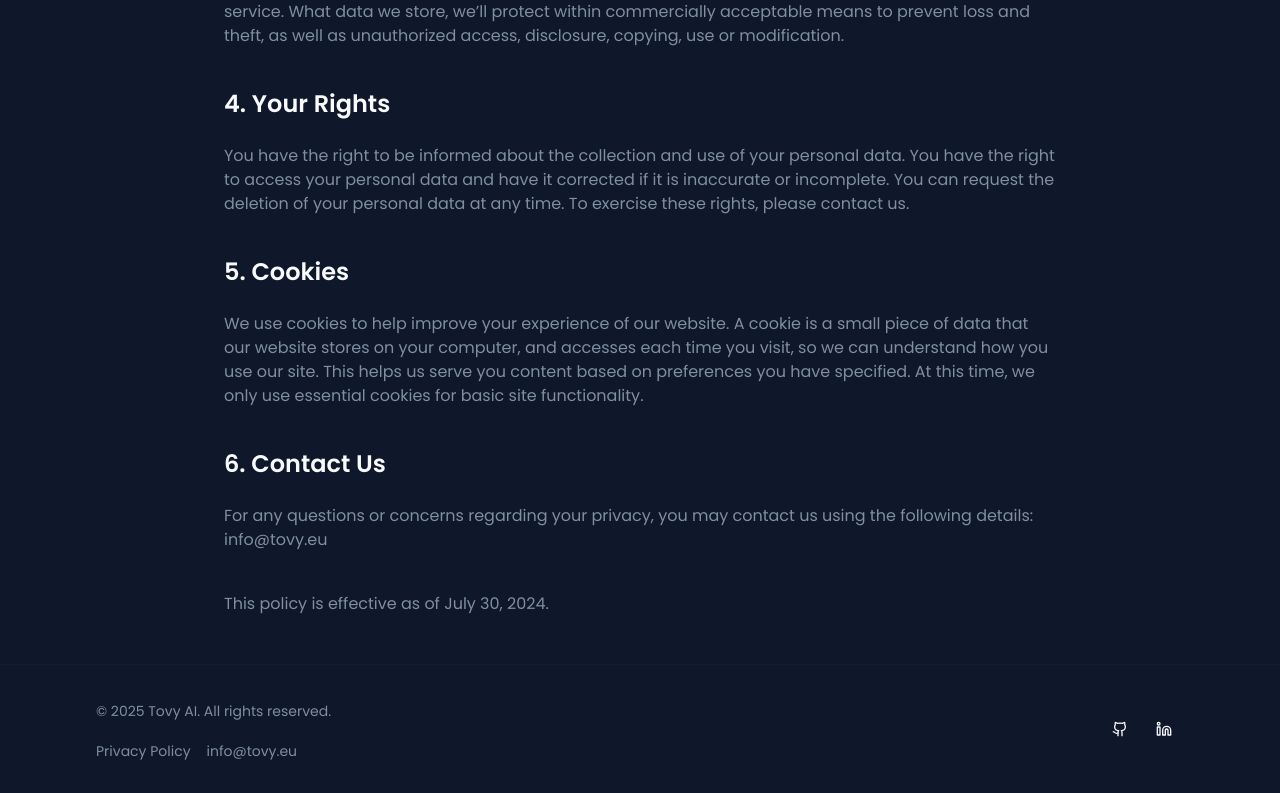
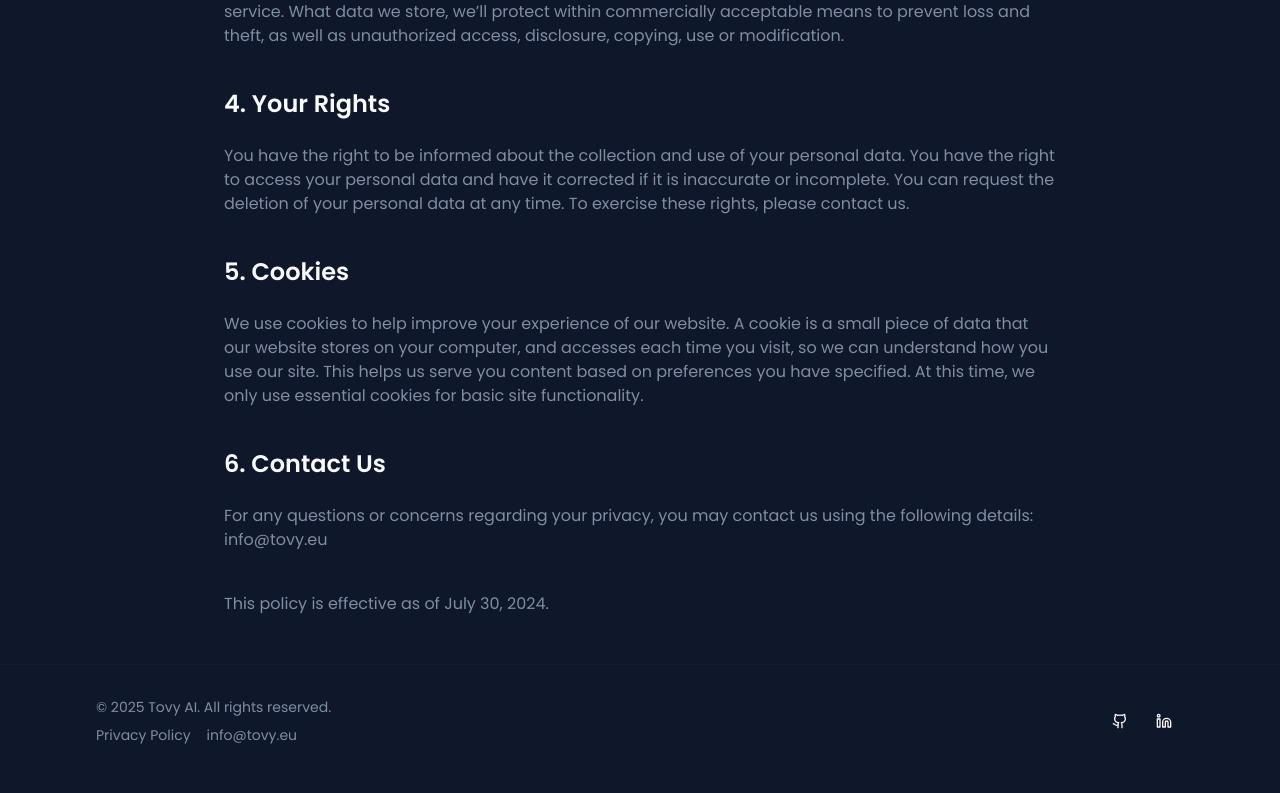
Before and after one commit to tovy-eu/tovy.eu-website, a Next.js app: page /privacy-policy in a window 1280 px wide. Shown: the part 901-1694 px from the top of the page. Built offline with nearby package versions, Linux system fonts and the light colour scheme.

Commit message:
ok but now make sure the footer looks good again...

```diff
--- a/src/components/layout/footer.tsx
+++ b/src/components/layout/footer.tsx
@@ -1,13 +1,13 @@
 import { Button } from "@/components/ui/button";
-import { Github, Linkedin, Twitter } from "lucide-react";
+import { Github, Linkedin } from "lucide-react";
 import Link from "next/link";
 
 export function Footer() {
   return (
     <footer className="w-full border-t border-border/40 bg-background">
-      <div className="container mx-auto grid grid-cols-1 md:grid-cols-2 gap-8 py-8 max-w-6xl px-4 md:px-8">
-        <div className="flex flex-col items-center md:items-start gap-4 text-center md:text-left">
-          <p className="text-sm leading-loose text-muted-foreground">
+      <div className="container mx-auto flex flex-col md:flex-row items-center justify-between gap-6 py-8 max-w-6xl px-4 md:px-8">
+        <div className="flex flex-col items-center md:items-start gap-2 text-center md:text-left">
+          <p className="text-sm text-muted-foreground">
             © {new Date().getFullYear()} Tovy AI. All rights reserved.
           </p>
           <div className="flex items-center gap-4">
@@ -20,7 +20,7 @@ export function Footer() {
           </div>
         </div>
 
-        <div className="flex items-center justify-center md:justify-end gap-1">
+        <div className="flex items-center gap-1">
           <Button variant="ghost" size="icon" asChild>
             <Link href="#" target="_blank">
               <Github className="h-4 w-4" />
```
